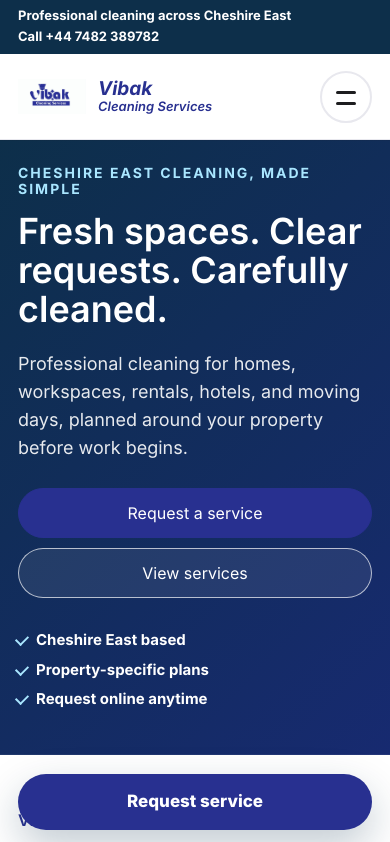
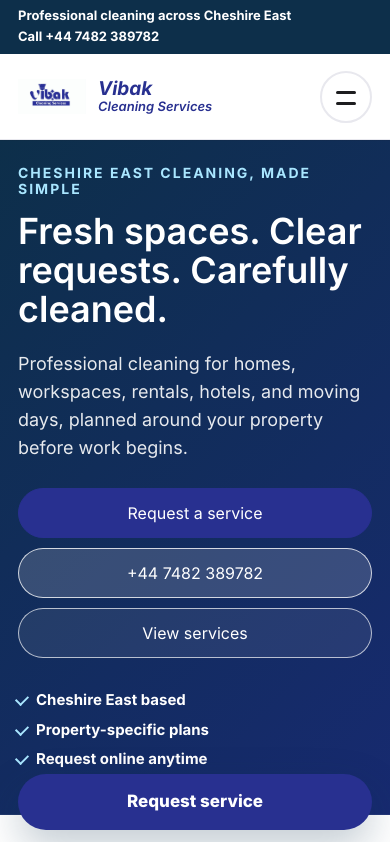
Before and after one commit to akingram/vibak, a React (Vite) app: page / in a window 390 px wide. Shown: the top 842 px of the page. Built offline with nearby package versions, Linux system fonts and the light colour scheme.

Commit message:
Add phone CTA to home hero

```diff
--- a/src/App.jsx
+++ b/src/App.jsx
@@ -541,6 +541,9 @@ function HomePage() {
           <div className="hero-controls">
             <a className="pill pill-blue hero-pill" href="/request-service">
               Request a service
+            </a>
+            <a className="pill pill-light hero-pill" href={contactPhoneHref}>
+              {contactPhone}
             </a>
             <a className="pill pill-ghost hero-pill" href="/services">
               View services
```
